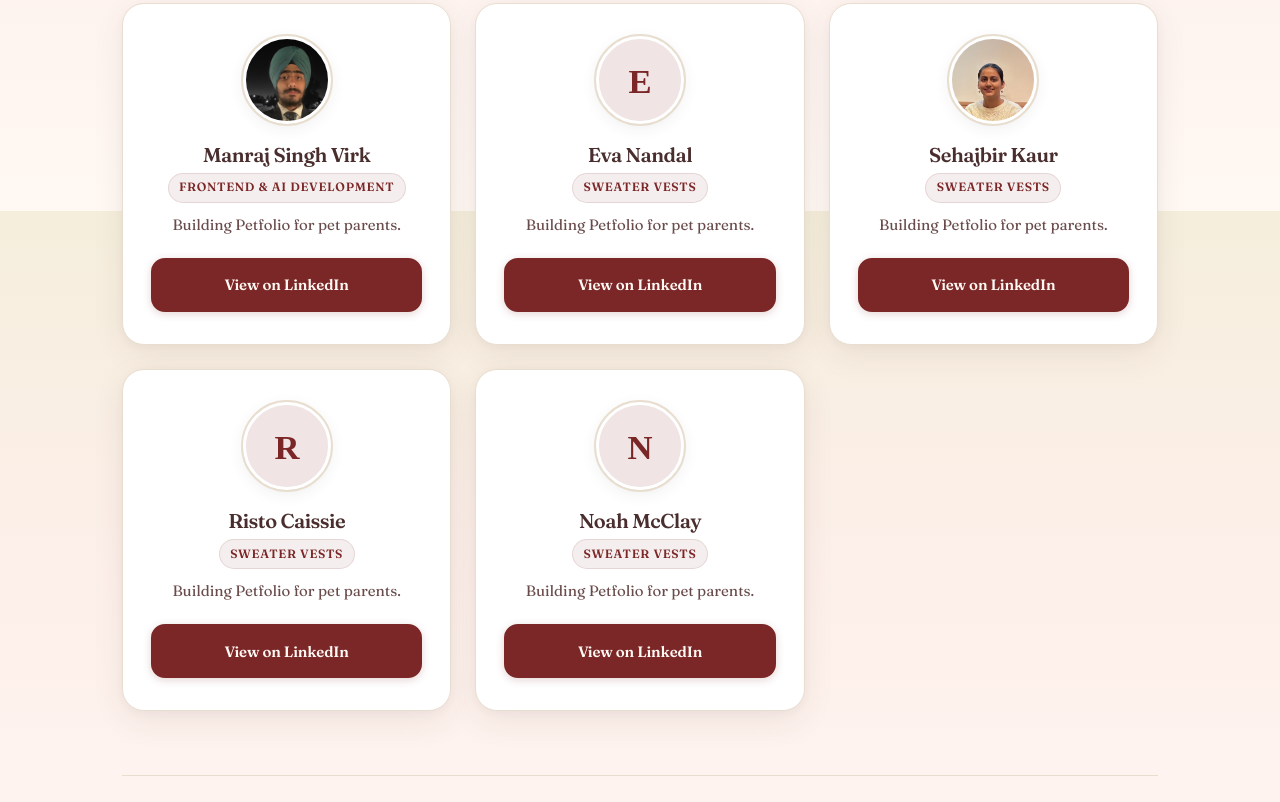
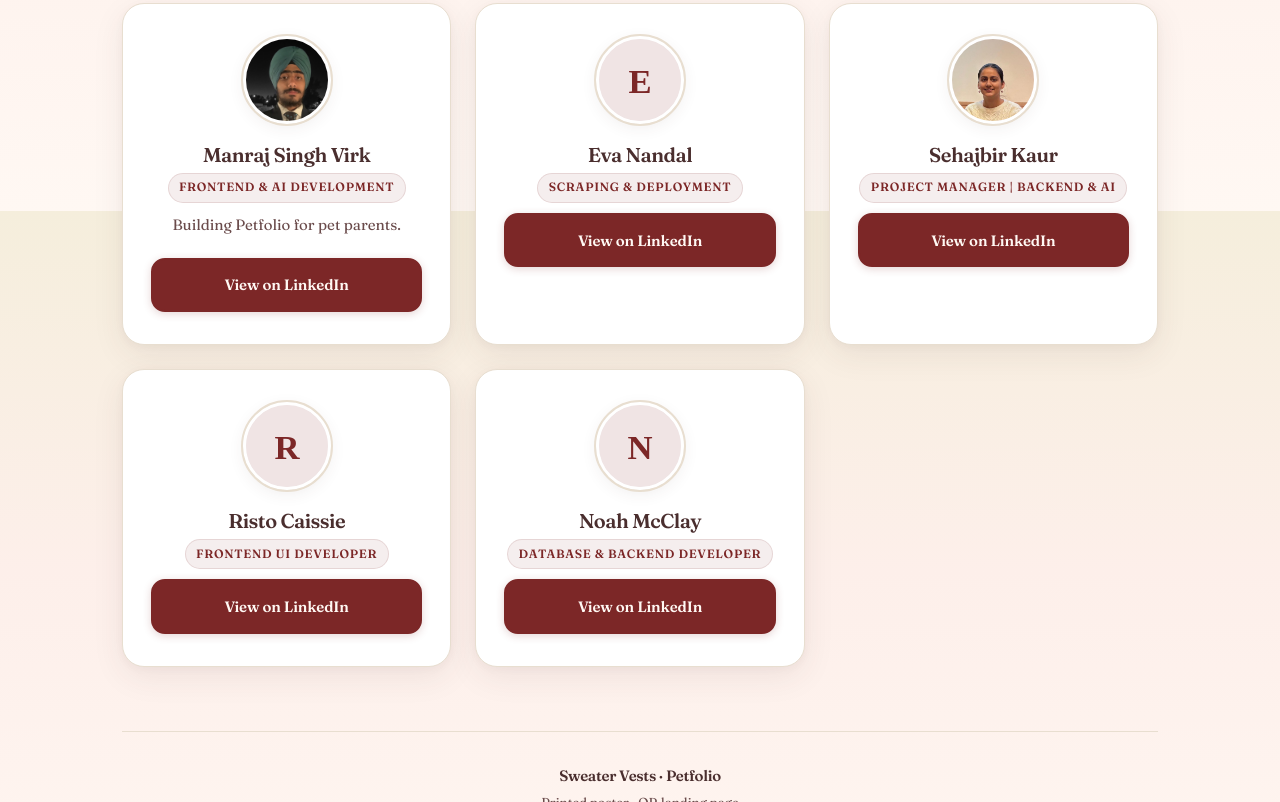
Before and after one commit to manrajsinghvirk5/sweater-vests-poster, a website: page index.html in a window 1280 px wide. Shown: the part 589-1391 px from the top of the page. Drawn offline with Linux system fonts and the light colour scheme.

Commit message:
content: team member roles on cards
Made-with: Cursor

```diff
--- a/index.html
+++ b/index.html
@@ -87,7 +87,7 @@
             loading="lazy"
           />
           <h3 class="name">Manraj Singh Virk</h3>
-          <p class="role">Frontend & AI Development</p>
+          <p class="role">Frontend &amp; AI Development</p>
           <p class="blurb">Building Petfolio for pet parents.</p>
           <a
             class="cta"
@@ -109,8 +109,7 @@
             loading="lazy"
           />
           <h3 class="name">Eva Nandal</h3>
-          <p class="role">Sweater Vests</p>
-          <p class="blurb">Building Petfolio for pet parents.</p>
+          <p class="role">Scraping &amp; Deployment</p>
           <a
             class="cta"
             href="https://www.linkedin.com/in/eva-nandal-64b852317/"
@@ -131,8 +130,7 @@
             loading="lazy"
           />
           <h3 class="name">Sehajbir Kaur</h3>
-          <p class="role">Sweater Vests</p>
-          <p class="blurb">Building Petfolio for pet parents.</p>
+          <p class="role">Project Manager | Backend &amp; AI</p>
           <a
             class="cta"
             href="https://www.linkedin.com/in/sehajbir-kaur-3299432b9/"
@@ -153,8 +151,7 @@
             loading="lazy"
           />
           <h3 class="name">Risto Caissie</h3>
-          <p class="role">Sweater Vests</p>
-          <p class="blurb">Building Petfolio for pet parents.</p>
+          <p class="role">Frontend UI Developer</p>
           <a
             class="cta"
             href="https://www.linkedin.com/in/risto-caissie-70a704401/"
@@ -175,8 +172,7 @@
             loading="lazy"
           />
           <h3 class="name">Noah McClay</h3>
-          <p class="role">Sweater Vests</p>
-          <p class="blurb">Building Petfolio for pet parents.</p>
+          <p class="role">Database &amp; Backend Developer</p>
           <a
             class="cta"
             href="https://www.linkedin.com/in/noah-mcclay-090558222/"
```
